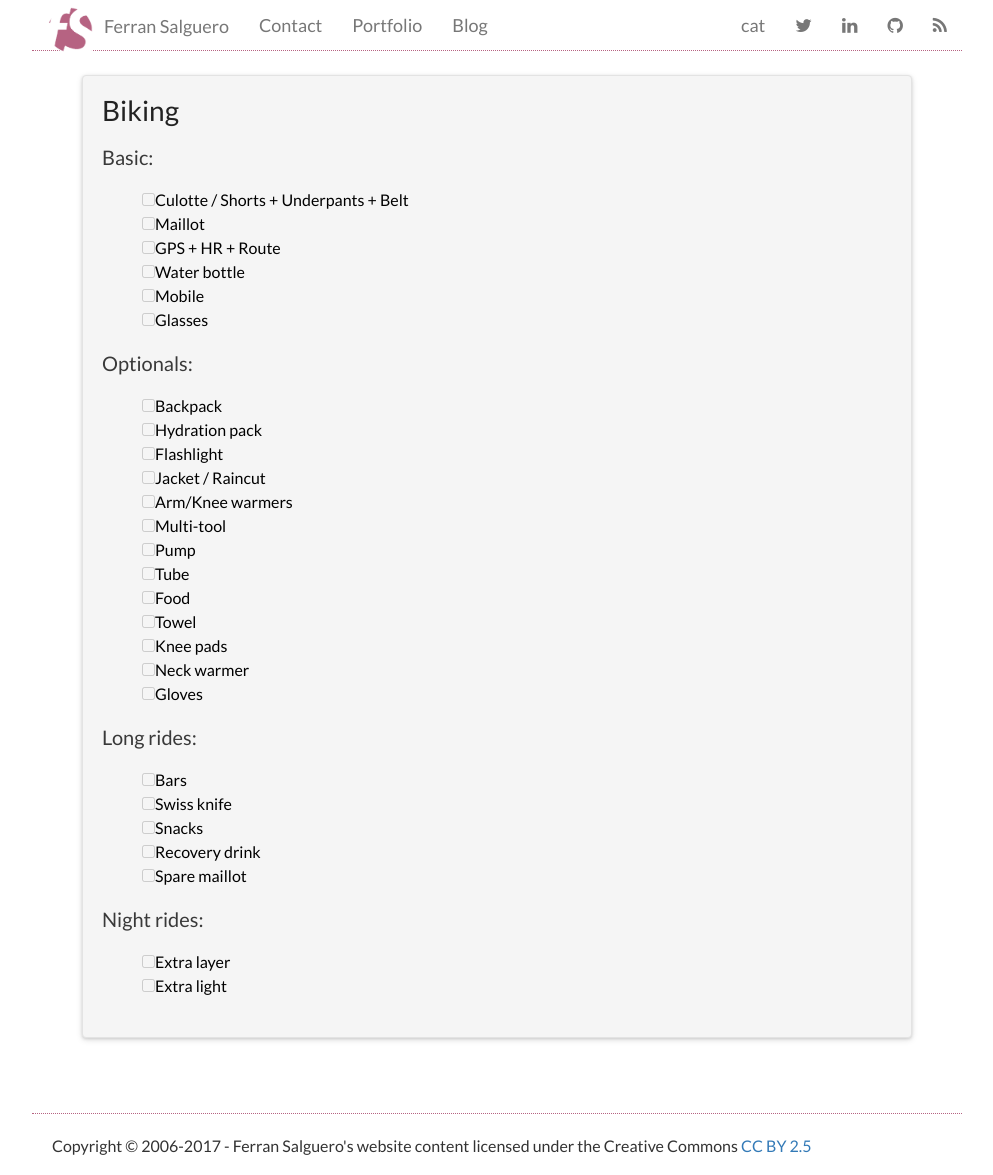
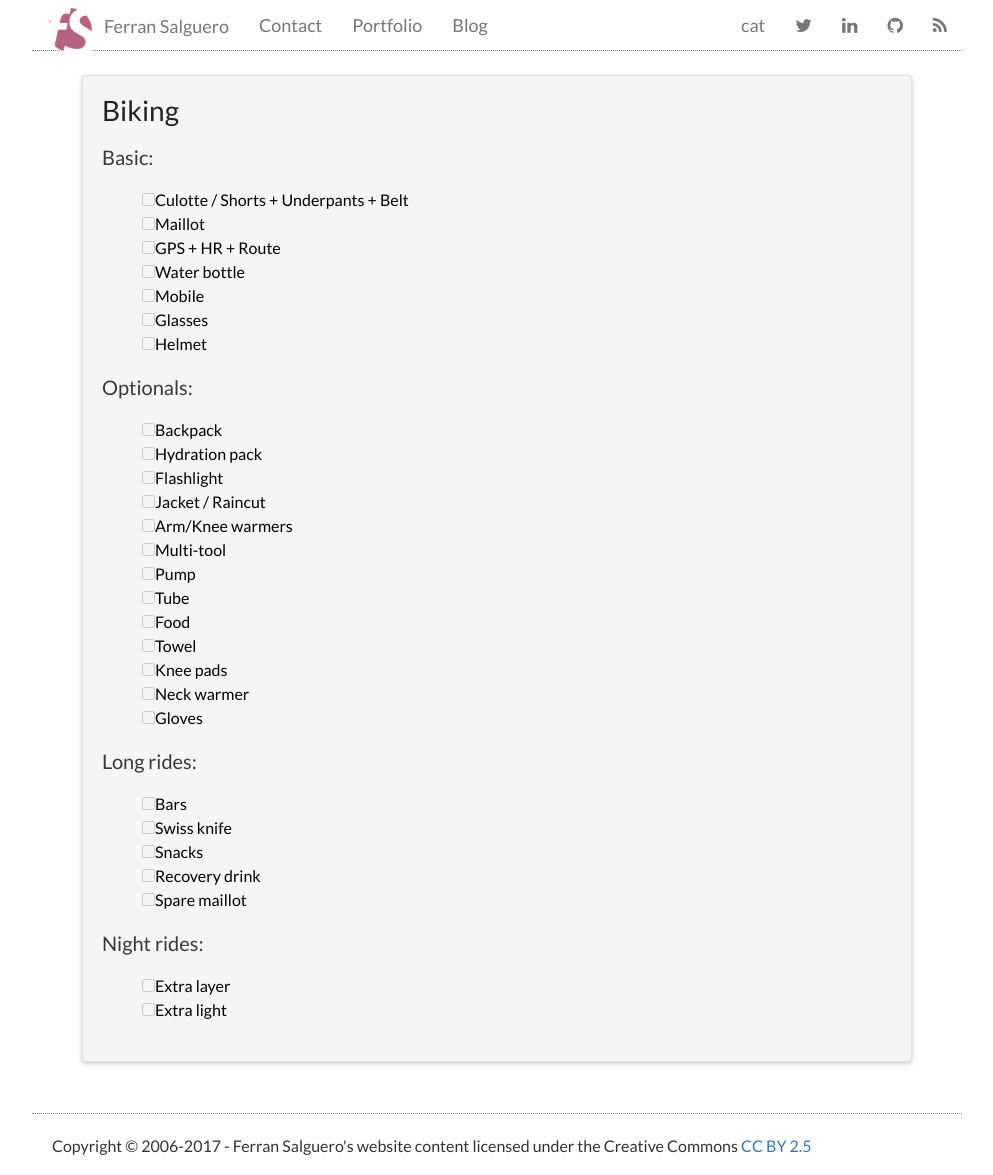
Before and after one commit to FerranSalguero/ferransalguero.github.io, a Jekyll site: the page built from checklists/biking.md, in a window 1280 px wide and 1175 px high. Shown: the whole window, without its empty margins (143-1136 px from the left). Built offline with Jekyll 4.4.1, drawn with Linux system fonts in a browser that asks for light colours; nearby versions of some CDN libraries; library files that are not in the unit come from our copies.

Commit message:
biking list tuning

```diff
--- a/checklists/biking.md
+++ b/checklists/biking.md
@@ -16,6 +16,7 @@ Basic:
 * [ ] Water bottle
 * [ ] Mobile
 * [ ] Glasses
+* [ ] Helmet
 
 
 Optionals:
```
